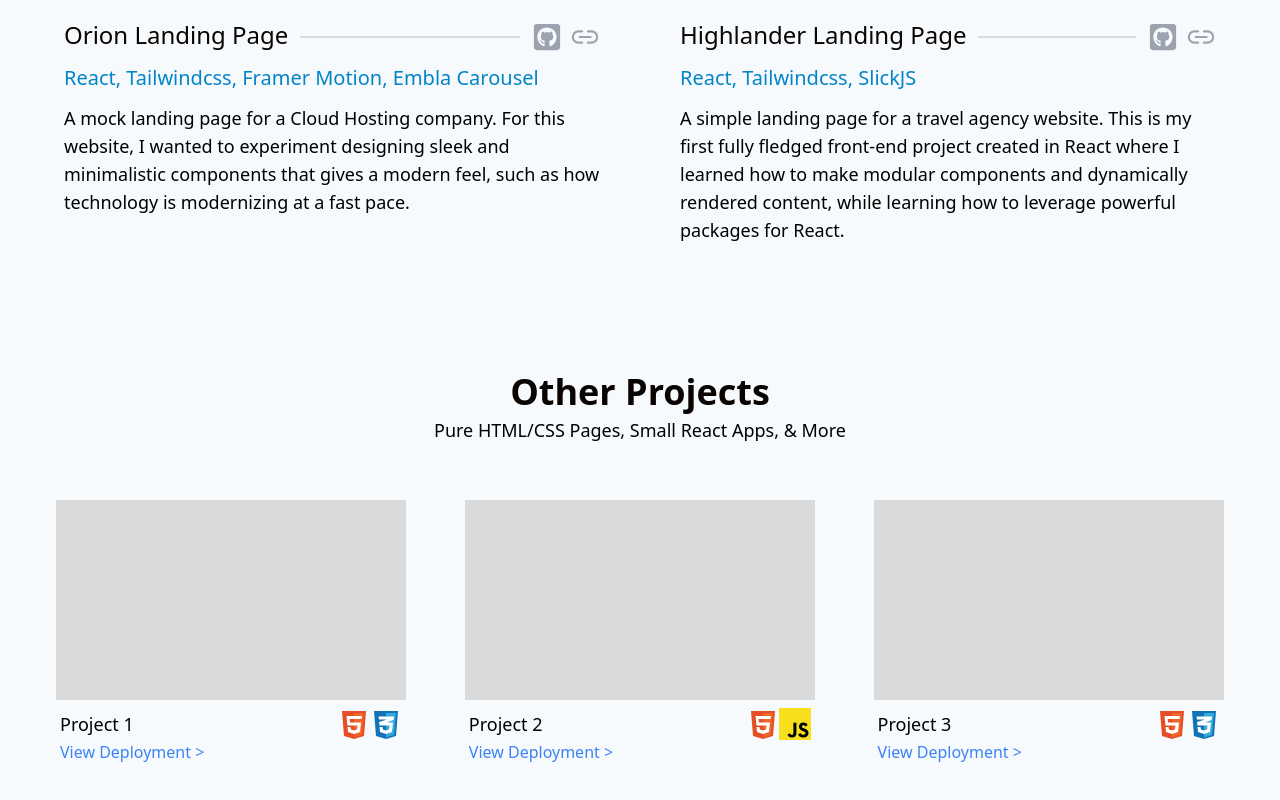
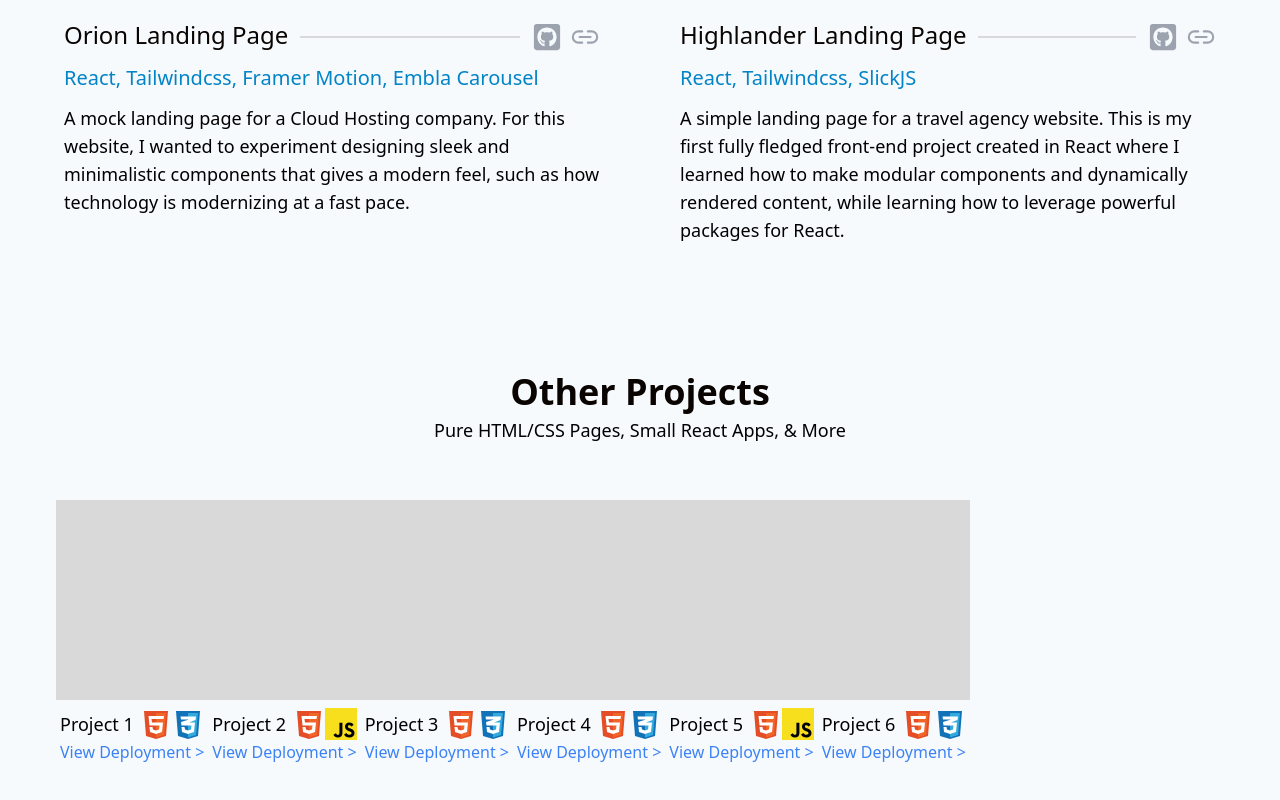
Before and after one commit to alanbacay02/personal-portfolio, a React (Create React App) app: page / in a window 1280 px wide. Shown: the part 1989-2789 px from the top of the page. Built offline with nearby package versions, Linux system fonts and the light colour scheme.

Commit message:
Removes styling class for embla-carousel-react

```diff
--- a/src/index.css
+++ b/src/index.css
@@ -6,10 +6,6 @@
 
 body {
   background-color: #f7fafd;
-}
-
-.embla__project__slide {
-  flex: 0 0 35%;
 }
 
 /* CSS CODE FOR Navbar2.jsx */
```
